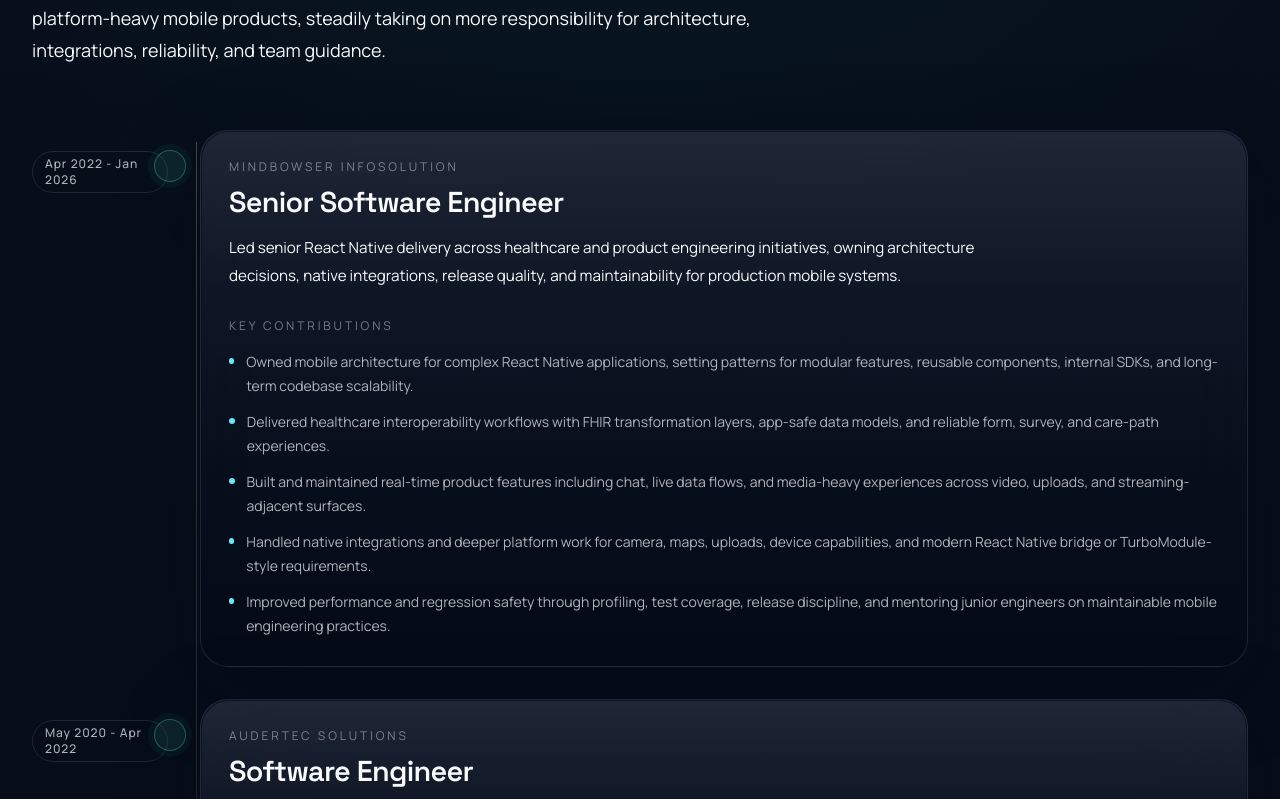
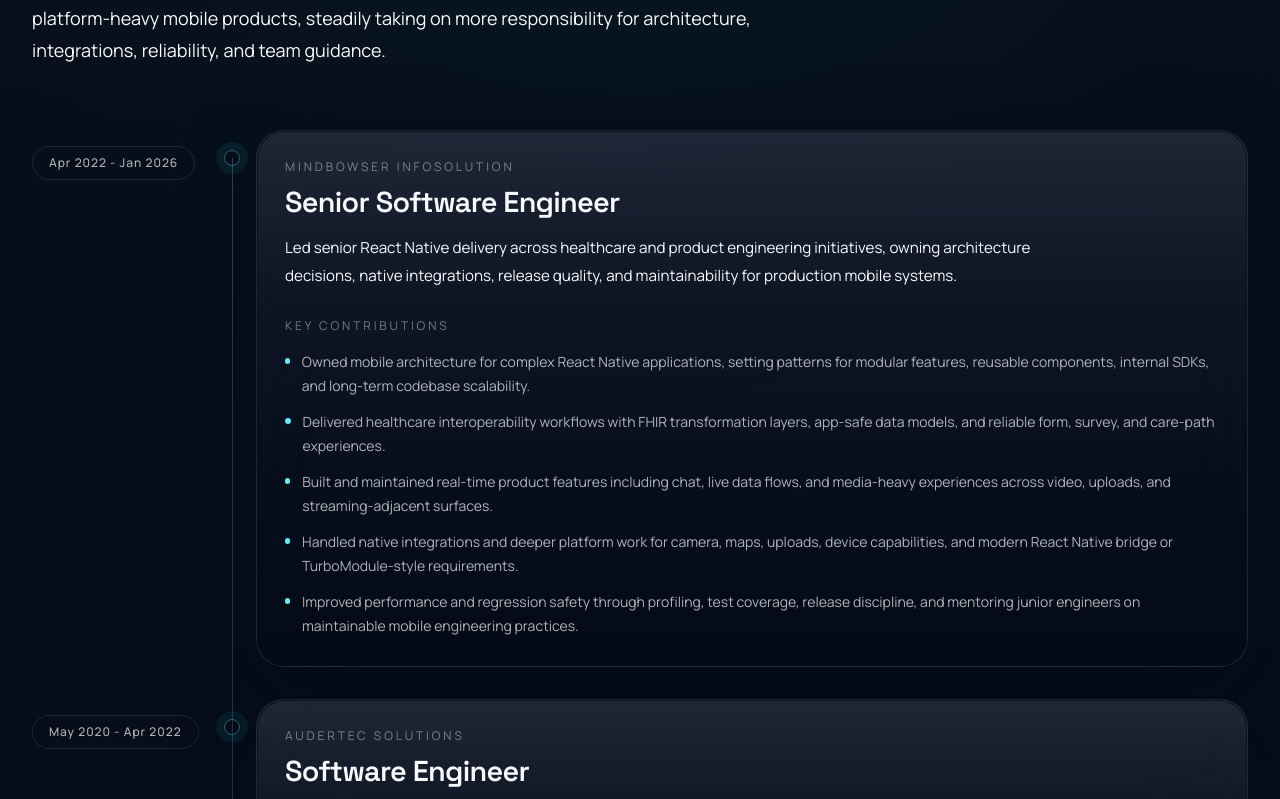
Before and after one commit to snjtiam/portfolio, a Next.js app: page / in a window 1280 px wide. Shown: the part 11201-12000 px from the top of the page. Built offline with nearby package versions, Linux system fonts and the light colour scheme.

Commit message:
Fixed experiencesection UI

```diff
--- a/src/components/sections/experience-section.tsx
+++ b/src/components/sections/experience-section.tsx
@@ -25,7 +25,7 @@
       className={cn(className)}
       showHeading={showHeading}
     >
-      <div className="relative space-y-8 before:absolute before:left-[15px] before:top-3 before:h-[calc(100%-1.5rem)] before:w-px before:bg-gradient-to-b before:from-white/25 before:via-white/12 before:to-transparent lg:before:left-[10.25rem]">
+      <div className="relative space-y-8 before:absolute before:bottom-10 before:left-[0.6rem] before:top-7 before:w-px before:bg-gradient-to-b before:from-white/20 before:via-cyan-300/20 before:to-transparent lg:before:left-[12.5rem]">
         {experienceContent.items.map((item, index) => (
           <Reveal
             key={`${item.company}-${item.period}`}
@@ -34,15 +34,22 @@
             hoverY={6}
             hoverScale={1.008}
           >
-            <div className="relative grid gap-4 lg:grid-cols-[8.5rem_1fr] lg:gap-8">
-              <div className="pl-10 lg:pl-0 lg:pt-5">
-                <Badge variant="outline" className="inline-flex normal-case tracking-[0.08em] text-foreground/70">
+            <div className="relative grid gap-4 lg:grid-cols-[11rem_3rem_minmax(0,1fr)] lg:items-start lg:gap-0">
+              <div className="pl-8 lg:pl-0 lg:pt-4">
+                <Badge
+                  variant="outline"
+                  className="inline-flex whitespace-nowrap rounded-full px-4 py-2 normal-case tracking-[0.08em] text-foreground/70"
+                >
                   {item.period}
                 </Badge>
               </div>
 
-              <div className="relative pl-10 lg:pl-0">
-                <span className="absolute left-0 top-5 h-8 w-8 rounded-full border border-teal-300/30 bg-teal-300/10 shadow-[0_0_0_6px_rgba(13,148,136,0.08)] lg:-left-[2.9rem]" />
+              <div className="hidden h-full lg:flex lg:items-start lg:justify-center lg:pt-5">
+                <span className="h-4 w-4 rounded-full border border-cyan-300/40 bg-cyan-300/14 shadow-[0_0_0_8px_rgba(34,211,238,0.08)]" />
+              </div>
+
+              <div className="relative pl-8 lg:pl-0">
+                <span className="absolute left-0 top-5 h-5 w-5 rounded-full border border-cyan-300/40 bg-cyan-300/14 shadow-[0_0_0_6px_rgba(34,211,238,0.08)] lg:hidden" />
                 <Card className="group overflow-hidden border-white/10 transition duration-300 hover:border-teal-300/18">
                   <div
                     aria-hidden
```
